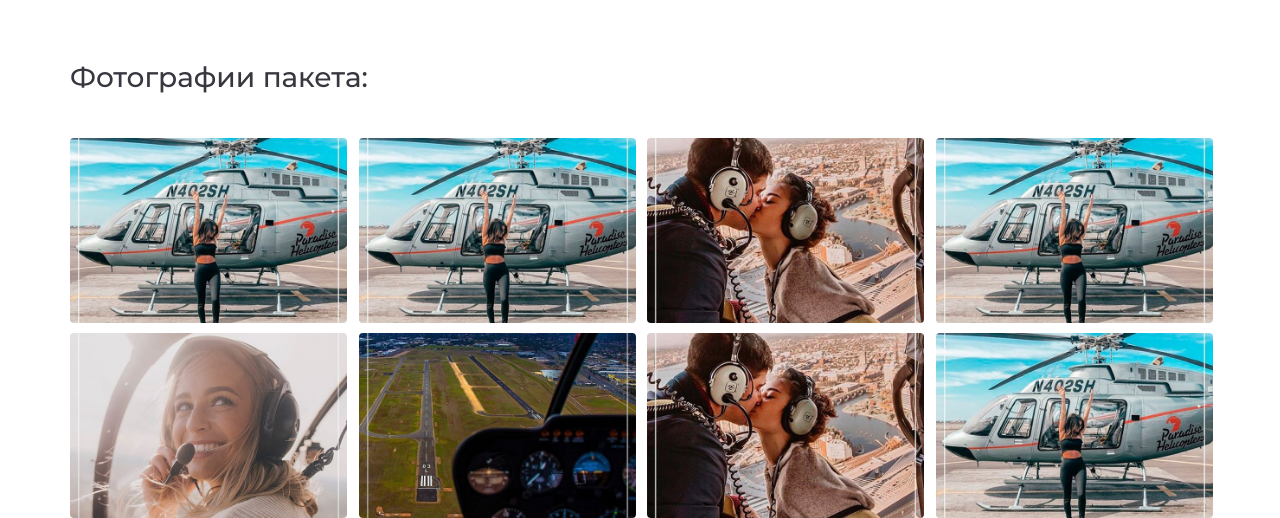
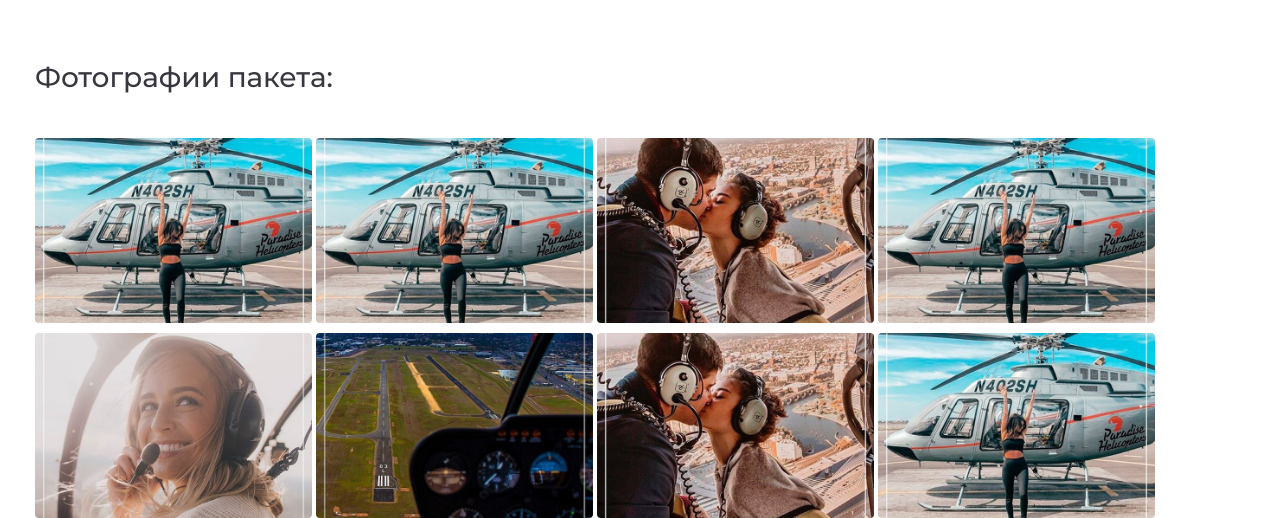
Before and after one commit to egorsv1985/Helyfly, a plain HTML site: page index.html in a window 1280 px wide. Shown: the part 1517-2035 px from the top of the page. Drawn offline with Linux system fonts and the light colour scheme.

Commit message:
added adaptive in block photo-packages

```diff
--- a/assets/css/style.css
+++ b/assets/css/style.css
@@ -508,6 +508,11 @@ template {
     height: 17px;
 }
 
+.video {
+    -ms-flex-order: -1;
+    order: -1;
+}
+
 .video__img {
     width: 100%;
     height: 200px;
@@ -524,6 +529,12 @@ template {
 @media (min-width: 768px) {
     .video__img {
         height: 440px;
+    }
+}
+
+@media (min-width: 1280px) {
+    .video__img {
+        height: 374px;
     }
 }
 
@@ -767,11 +778,19 @@ template {
 }
 
 @media (min-width: 1280px) {
+    .photo-shoot {
+        padding-top: 70px;
+    }
+}
+
+.photo-shoot__grid {
+    display: grid;
+}
+
+@media (min-width: 1280px) {
     .photo-shoot__grid {
-        display: grid;
         grid-template-columns: repeat(2, 1fr);
-        grid-template-rows: repeat(3, 1fr);
-        row-gap: 34px;
+        grid-template-rows: 110px repeat(2, 1fr);
         -webkit-column-gap: 37px;
         -moz-column-gap: 37px;
         column-gap: 37px;
@@ -786,6 +805,8 @@ template {
     color: #37373F;
     max-width: 185px;
     margin: 0 auto 12px;
+    -ms-flex-order: -1;
+    order: -1;
 }
 
 @media (min-width: 768px) {
@@ -795,6 +816,13 @@ template {
         font-weight: 500;
         max-width: 285px;
         margin-bottom: 30px;
+    }
+}
+
+@media (min-width: 1280px) {
+    .photo-shoot__title {
+        margin: 0;
+        text-align: left;
     }
 }
 
@@ -881,3 +909,115 @@ template {
     color: #37373F;
     margin-left: 10px;
 }
+
+.photo-package {
+    margin: 0 auto;
+    padding: 60px 0 0 15px;
+}
+
+@media (min-width: 576px) {
+    .photo-package {
+        padding-left: 35px;
+    }
+}
+
+@media (min-width: 768px) {
+    .photo-package {
+        padding-left: 50px;
+    }
+}
+
+@media (min-width: 1280px) {
+    .photo-package {
+        padding-left: 70px;
+    }
+}
+
+@media (min-width: 1440px) {
+    .photo-package {
+        padding: 20px 150px 0;
+    }
+}
+
+.photo-package__title {
+    font-size: 26px;
+    line-height: 32px;
+    text-align: center;
+    color: #37373F;
+    max-width: 287px;
+    margin: 0 auto 35px;
+}
+
+@media (min-width: 768px) {
+    .photo-package__title {
+        max-width: 100%;
+        text-align: left;
+        font-size: 20px;
+        line-height: 29px;
+        font-weight: 500;
+        margin-bottom: 25px;
+    }
+}
+
+@media (min-width: 1280px) {
+    .photo-package__title {
+        font-size: 28px;
+        line-height: 41px;
+        margin-bottom: 40px;
+    }
+}
+
+@media (min-width: 1440px) {
+    .photo-package__title {
+        font-size: 20px;
+        line-height: 29px;
+    }
+}
+
+.photo-package__wrapper {
+    display: grid;
+    grid-template-columns: repeat(8, 1fr);
+    grid-template-rows: 1fr;
+    gap: 12px;
+    overflow-x: auto;
+    margin-bottom: 10px;
+}
+
+@media (min-width: 768px) {
+    .photo-package__wrapper {
+        grid-template-columns: repeat(2, 1fr);
+        grid-template-rows: repeat(4, 1fr);
+        gap: 10px;
+        max-width: 615px;
+        margin: 0 auto;
+        padding-right: 60px;
+    }
+}
+
+@media (min-width: 1280px) {
+    .photo-package__wrapper {
+        grid-template-columns: repeat(4, 1fr);
+        grid-template-rows: repeat(2, 1fr);
+        overflow-x: inherit;
+        max-width: 100%;
+        -webkit-column-gap: 4px;
+        -moz-column-gap: 4px;
+        column-gap: 4px;
+    }
+}
+
+@media (min-width: 1440px) {
+    .photo-package__wrapper {
+        -webkit-column-gap: 11px;
+        -moz-column-gap: 11px;
+        column-gap: 11px;
+    }
+}
+
+.photo-package__img {
+    width: 277px;
+    height: 185px;
+    -o-object-fit: cover;
+    object-fit: cover;
+    border-radius: 4px;
+}
--- a/index.html
+++ b/index.html
@@ -99,6 +99,7 @@
         </div>
     </section>
     <section class="photo-package">
+        <div class="container">
             <h2 class="photo-package__title">Фотографии пакета:</h2>
             <div class="photo-package__wrapper">
                 <div class="photo-package__box">
@@ -125,6 +126,7 @@
                     <img class="photo-package__img" src="./assets/images/photo-package/photo-4.jpg" alt="">
                 </div>
             </div>
+        </div>
     </section>
 
     <!-- <iframe src="https://yandex.by/map-widget/v1/-/CCUezIh9HD" width="100%" height="500" frameborder="1"
```
Also changed, not shown: assets/css/style.min.css, 1 other file. Lines whose indentation alone changed are shown as unchanged.
